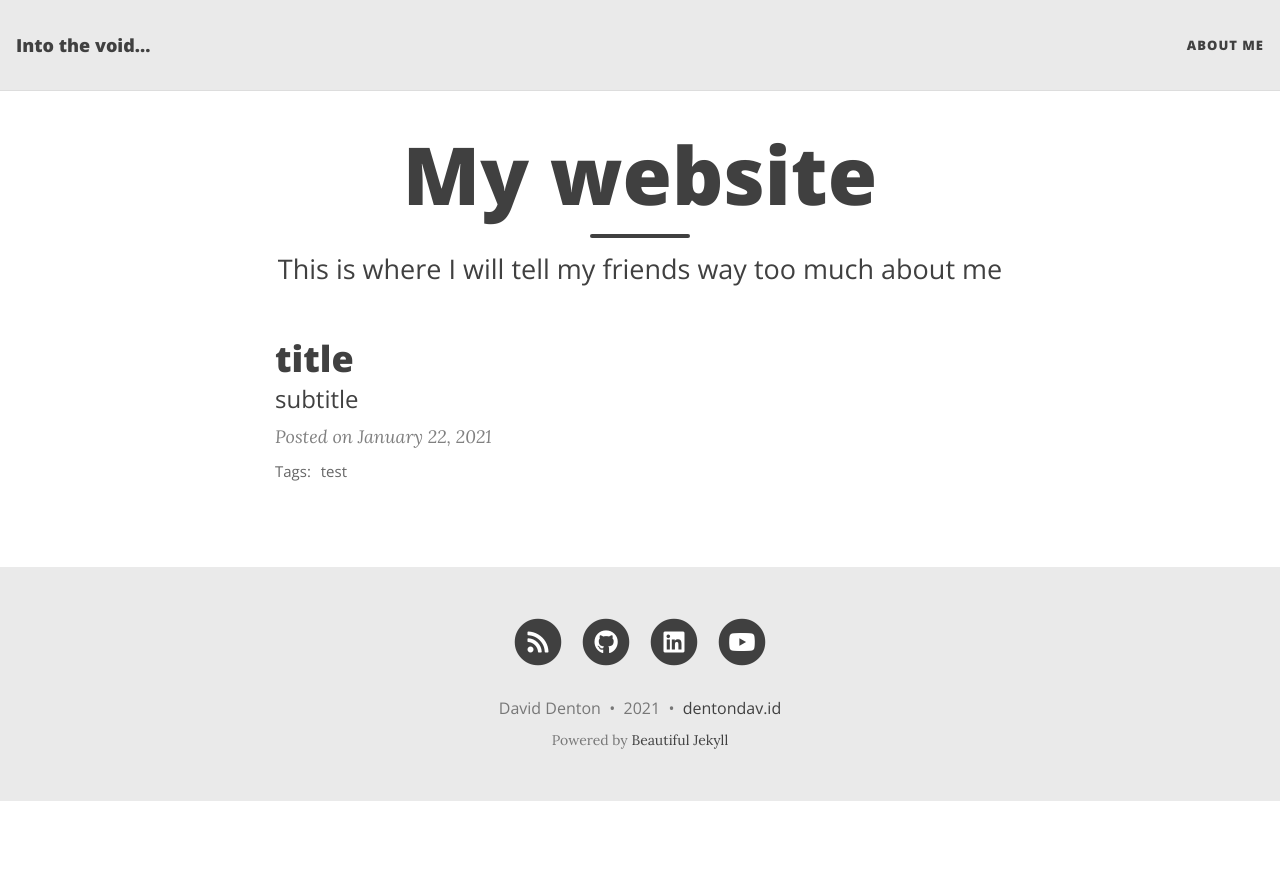
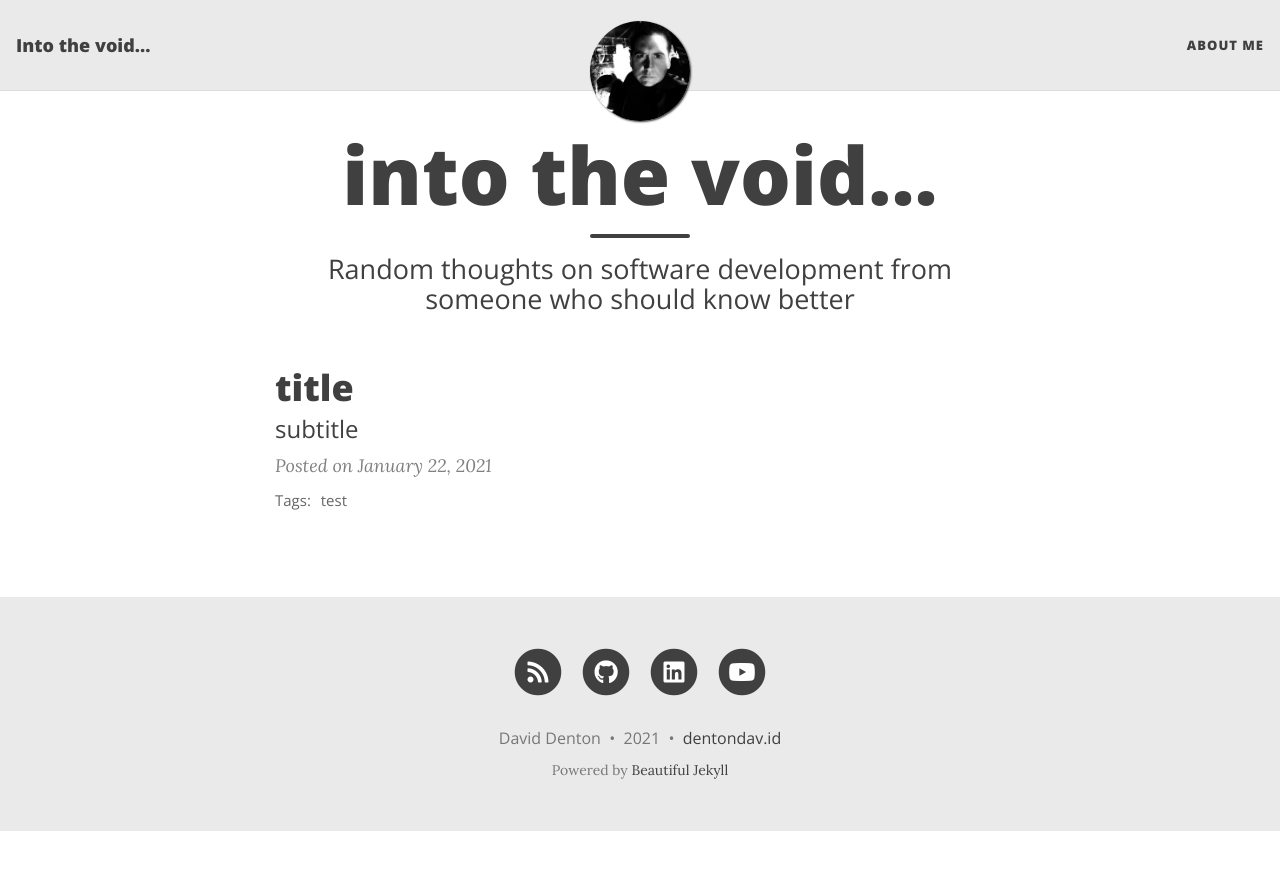
Before and after one commit to dmcg/daviddenton.github.io, a Jekyll site: the page built from index.html, in a window 1280 px wide. Shown: the top 870 px of the page. Built offline with Jekyll 4.4.1, drawn with Linux system fonts in a browser that asks for light colours; nearby versions of some CDN libraries; the list of posts is cut into pages by our own code.

Commit message:
index layout and stuff

```diff
--- a/_config.yml
+++ b/_config.yml
@@ -7,7 +7,7 @@ author: David Denton
 navbar-links:
   About Me: https://github.com/daviddenton
 
-#avatar: "/assets/img/avatar-icon.jpeg"
+avatar: "/assets/img/avatar-icon.png"
 
 # By default, the image is cut into a circle. You can disable this behaviour by setting 'round-avatar: false'
 round-avatar: true
--- a/index.html
+++ b/index.html
@@ -1,5 +1,5 @@
 ---
 layout: home
-title: My website
-subtitle: This is where I will tell my friends way too much about me
+title: into the void...
+subtitle: Random thoughts on software development from someone who should know better
 ---
```
Also changed, not shown: _posts/2021-01-22-test-markdown.md (+2 -2 lines), 1 other file.
